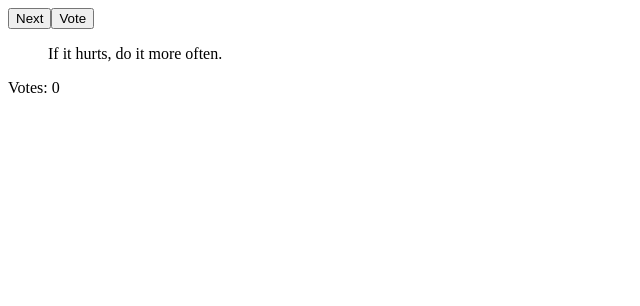
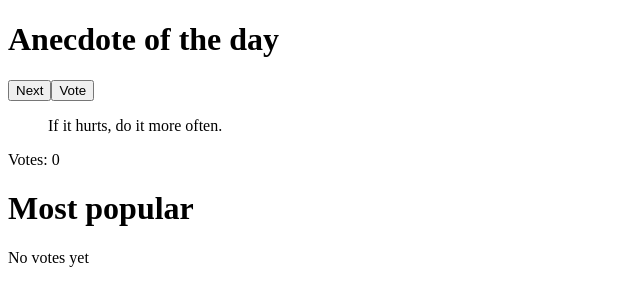
Before and after one commit to svalenziano/fullstackopen, a React (Vite) app in the folder fullstackopen/01-intro-to-react/part1-1/: page / in a window 1280 px wide. Shown: the top 306 px of the page, without its empty margins (0-640 px from the left). Built offline with nearby package versions, Linux system fonts and the light colour scheme.

Commit message:
1.14 complete

```diff
--- a/fullstackopen/01-intro-to-react/part1-1/src/App.jsx
+++ b/fullstackopen/01-intro-to-react/part1-1/src/App.jsx
@@ -20,6 +20,7 @@ const App = () => {
   const [anecdotes, setAnecdotes] = useState(defaultAnecdotes);
   const [selected, setSelected] = useState(0)
   const votes = anecdotes[selected].votes;
+  const mostPopular = getMostPopular();
 
   function setRandom() {
     setSelected(Math.floor(Math.random() * anecdotes.length));
@@ -27,19 +28,45 @@ const App = () => {
 
   function vote() {
     setAnecdotes(anecdotes.map((quoteObj, idx) => {
-      return idx === selected ? {...quoteObj, votes: quoteObj.votes + 1} : {...quoteObj};
+      if (idx === selected) {
+        return {...quoteObj, votes: quoteObj.votes + 1};
+      }
+      return {...quoteObj};
     }));
+  }
+
+  function getMostPopular() {
+    /*
+    Input = anecdotes
+    Output = most popular anecdotes
+    Idea: Iterate thru anecdotes, keeping track of maxVotes and maxIdx.
+      If votes > maxVotes, update maxVotes and maxIdx
+      Return the quote at maxIdx
+    */
+    let maxVotes = 0;
+    let maxIdx = 0;
+    for (let i = 0; i < anecdotes.length; i++) {
+      const a = anecdotes[i];
+      if (a.votes > maxVotes) {
+        maxVotes = a.votes;
+        maxIdx = i;
+      }
+    }
+    return maxVotes === 0 ? "No votes yet" : anecdotes[maxIdx].text;
   }
 
 
   return (
     <div>
+      <h1>Anecdote of the day</h1>
       <div>
         <button onClick={setRandom}>Next</button>
         <button onClick={vote}>Vote</button>
       </div>
       <blockquote>{anecdotes[selected].text}</blockquote>
       <p>Votes: {votes}</p>
+      <h1>Most popular</h1>
+      <p>{mostPopular}</p>
     </div>
   )
 }
```
